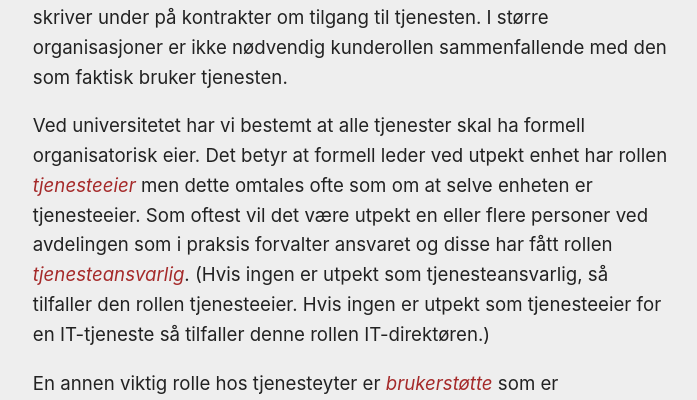
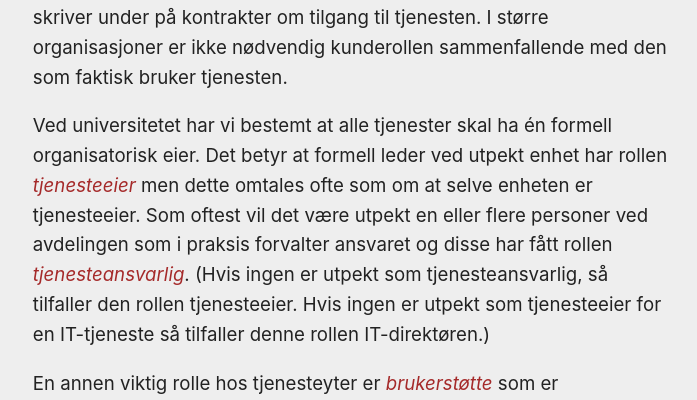
Before and after one commit to uib/ntk, a Next.js app: page /om in a window 1280 px wide. Shown: the part 1551-1951 px from the top of the page, without its empty margins (288-985 px from the left). Built offline with nearby package versions, Linux system fonts and the light colour scheme.

Commit message:
Added 'én'

```diff
--- a/pages/om.js
+++ b/pages/om.js
@@ -55,7 +55,7 @@ og kanskje skriver under på kontrakter om tilgang til tjenesten. I større
 organisasjoner er ikke nødvendig kunderollen sammenfallende med den som faktisk
 bruker tjenesten.
 
-Ved universitetet har vi bestemt at alle tjenester skal ha formell
+Ved universitetet har vi bestemt at alle tjenester skal ha én formell
 organisatorisk eier. Det betyr at formell leder ved utpekt enhet har rollen
 *tjenesteeier* men dette omtales ofte som om at selve enheten er tjenesteeier.
 Som oftest vil det være utpekt en eller flere personer ved avdelingen som i
```
